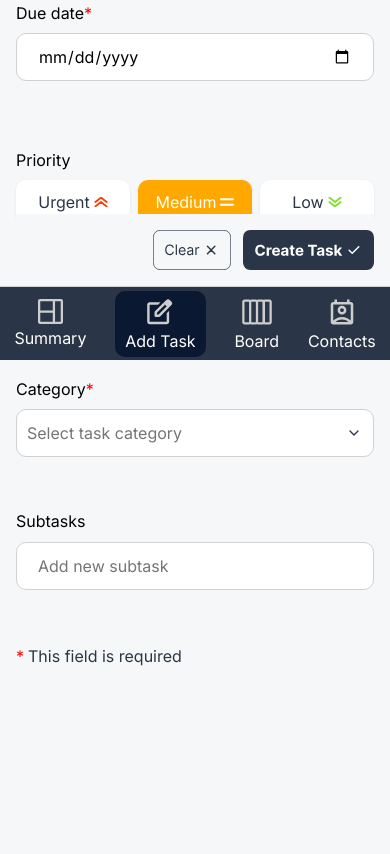
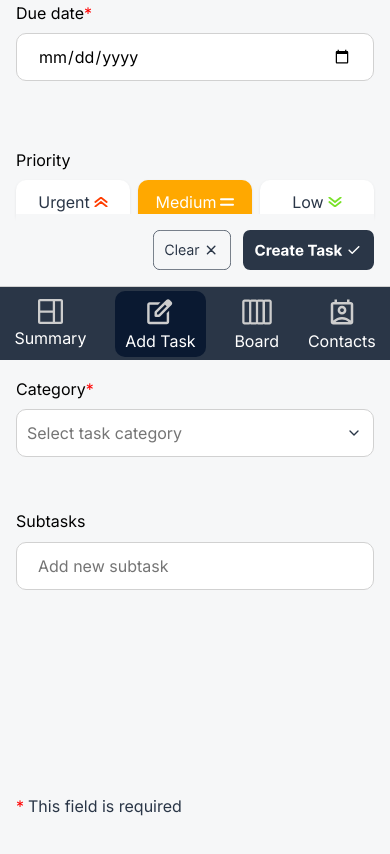
Before and after one commit to MauriceStm99/JOIN, a plain HTML site: page pages/app/addTask.html in a window 390 px wide. Shown: the part 484-1338 px from the top of the page. Drawn offline with Linux system fonts and the light colour scheme; no server answers.

Commit message:
Checked AddTask Form
Added `string.trim` and checked for DOM displacement

```diff
--- a/js/board/addOverlay/boardAddOverlay.js
+++ b/js/board/addOverlay/boardAddOverlay.js
@@ -140,12 +140,12 @@ function finishOverlayTask(newTask) {
 }
 
 /**
- * Reads the value of a field of the overlay.
+ * Reads the value of a field of the overlay without the spaces around it.
  * @param {string} id - Id of the field.
  * @returns {string} The value or an empty string.
  */
 function getOverlayValue(id) {
-  return document.getElementById(id)?.value || "";
+  return document.getElementById(id)?.value.trim() || "";
 }
 
 /**
--- a/styles/addTask/addTaskResponsive.css
+++ b/styles/addTask/addTaskResponsive.css
@@ -161,11 +161,6 @@
     left: auto;
   }
 
-  .subtasks-list {
-    height: auto;
-    max-height: 200px;
-  }
-
   .mobile-nav {
     position: fixed;
     bottom: 0;
--- a/styles/board/boardFormElements.css
+++ b/styles/board/boardFormElements.css
@@ -133,9 +133,9 @@
     color: #0066ff;
 }
 
+/* Fixed height like on the add task page, new subtasks scroll instead of moving the fields below. */
 .subtasks-list {
-    min-height: 0;
-    max-height: 200px;
+    height: 150px;
     overflow-y: auto;
     margin-top: 8px;
     display: flex;
```
